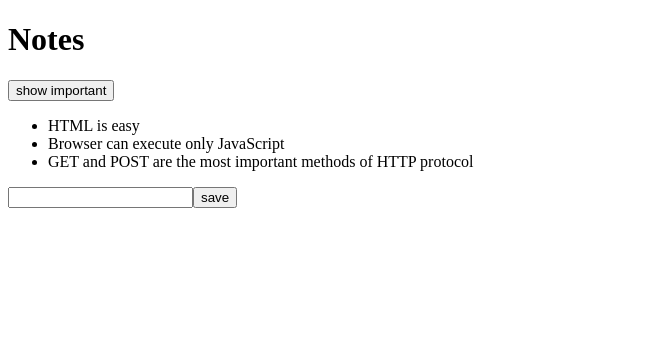
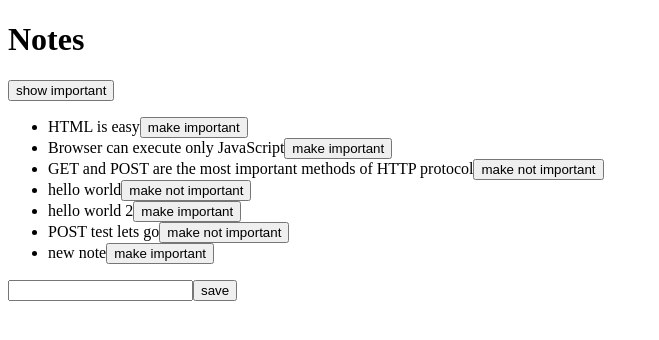
Before and after one commit to R-Middleton/FullStackOpen, a React (Create React App) app in the folder part2/lessonexamples/: page / in a window 1280 px wide. Shown: the top 340 px of the page, without its empty margins (0-659 px from the left). Built offline with nearby package versions, Linux system fonts and the light colour scheme; data requests are answered from the project's data file.

Commit message:
finished lesson 2d

```diff
--- a/part2/lessonexamples/db.json
+++ b/part2/lessonexamples/db.json
@@ -4,7 +4,7 @@
       "id": 1,
       "content": "HTML is easy",
       "date": "2019-05-30T17:30:31.098Z",
-        "important": true
+      "important": false
     },
     {
       "id": 2,
@@ -17,6 +17,30 @@
       "content": "GET and POST are the most important methods of HTTP protocol",
       "date": "2019-05-30T19:20:14.298Z",
       "important": true
+    },
+    {
+      "content": "hello world",
+      "date": "2020-07-29T22:24:27.722Z",
+      "important": true,
+      "id": 4
+    },
+    {
+      "content": "hello world 2",
+      "date": "2020-07-29T22:25:55.065Z",
+      "important": false,
+      "id": 5
+    },
+    {
+      "content": "POST test lets go",
+      "date": "2020-07-29T22:27:09.370Z",
+      "important": true,
+      "id": 6
+    },
+    {
+      "content": "new note",
+      "date": "2020-07-29T22:33:52.253Z",
+      "important": false,
+      "id": 7
     }
   ]
 }
--- a/part2/lessonexamples/src/App.js
+++ b/part2/lessonexamples/src/App.js
@@ -1,36 +1,51 @@
 import React, { useState, useEffect } from 'react'
-import axios from 'axios'
 import Note from './components/Note'
+import noteService from './services/notes'
 
-const App = (props) => {
+const App = () => {
     const [notes, setNotes] = useState([])
     const [newNote, setNewNote] = useState('')
     const [showAll, setShowAll] = useState(true)
 
-    const hook = () => {
-        console.log('effect')
-        axios
-            .get('http://localhost:3001/notes')
-            .then(response => {
-                console.log('promise fulfilled')
-                setNotes(response.data)
+    useEffect(() => {
+        noteService
+            .getAll()
+            .then(initialNotes => {
+                setNotes(initialNotes)
+            })
+    }, [])
+
+    const toggleImportanceOf = (id) => {
+        const note = notes.find(n => n.id === id)
+        const changedNote = { ...note, important: !note.important }
+
+        noteService
+            .update(id, changedNote)
+            .then(returnedNote => {
+                setNotes(notes.map(note => note.id !== id ? note : returnedNote))
+            })
+            .catch(error => {
+                alert(
+                    `the note '${note.content}' was already deleted from server`
+                )
+                setNotes(notes.filter(n => n.id !== id))
             })
     }
-
-    useEffect(hook, [])
-    console.log('render', notes.length, 'notes')
 
     const addNote = (event) => {
         event.preventDefault()
         const noteObject = {
             content: newNote,
             date: new Date().toISOString(),
-            important: Math.random() < 0.5,
-            id: notes.length + 1
+            important: Math.random() < 0.5
         }
 
-        setNotes(notes.concat(noteObject))
-        setNewNote('')
+        noteService
+            .create(noteObject)
+            .then(returnedNote => {
+                setNotes(notes.concat(returnedNote))
+                setNewNote('')
+            })
     }
 
     const handleNoteChange = (event) => {
@@ -49,8 +64,12 @@
                 </button>
             </div>
             <ul>
-                {notesToShow.map(note =>
-                    <Note key={note.id} note={note} />
+                {notesToShow.map((note, i) =>
+                    <Note
+                        key={i}
+                        note={note}
+                        toggleImportance={() => toggleImportanceOf(note.id)}
+                    />
                 )}
             </ul>
             <form onSubmit={addNote}>
--- a/part2/lessonexamples/src/components/Note.js
+++ b/part2/lessonexamples/src/components/Note.js
@@ -1,8 +1,12 @@
 import React from 'react'
 
-const Note = ({ note }) => {
+const Note = ({ note, toggleImportance }) => {
+    const label = note.important ? 'make not important' : 'make important'
     return (
-        <li>{note.content}</li>
+        <li>
+            {note.content}
+            <button onClick={toggleImportance}>{label}</button>
+        </li>
     )
 }
 
--- /dev/null
+++ b/part2/lessonexamples/src/services/notes.js
@@ -0,0 +1,19 @@
+import axios from 'axios'
+const baseUrl = 'http://localhost:3001/notes'
+
+const getAll = () => {
+    const request = axios.get(baseUrl)
+    return request.then(response => response.data)
+}
+
+const create = newObject => {
+    const request = axios.post(baseUrl, newObject)
+    return request.then(response => response.data)
+}
+
+const update = (id, newObject) => {
+    const request = axios.put(`${baseUrl}/${id}`, newObject)
+    return request.then(response => response.data)
+}
+
+export default { getAll, create, update }
```
Lines whose indentation alone changed are shown as unchanged.
